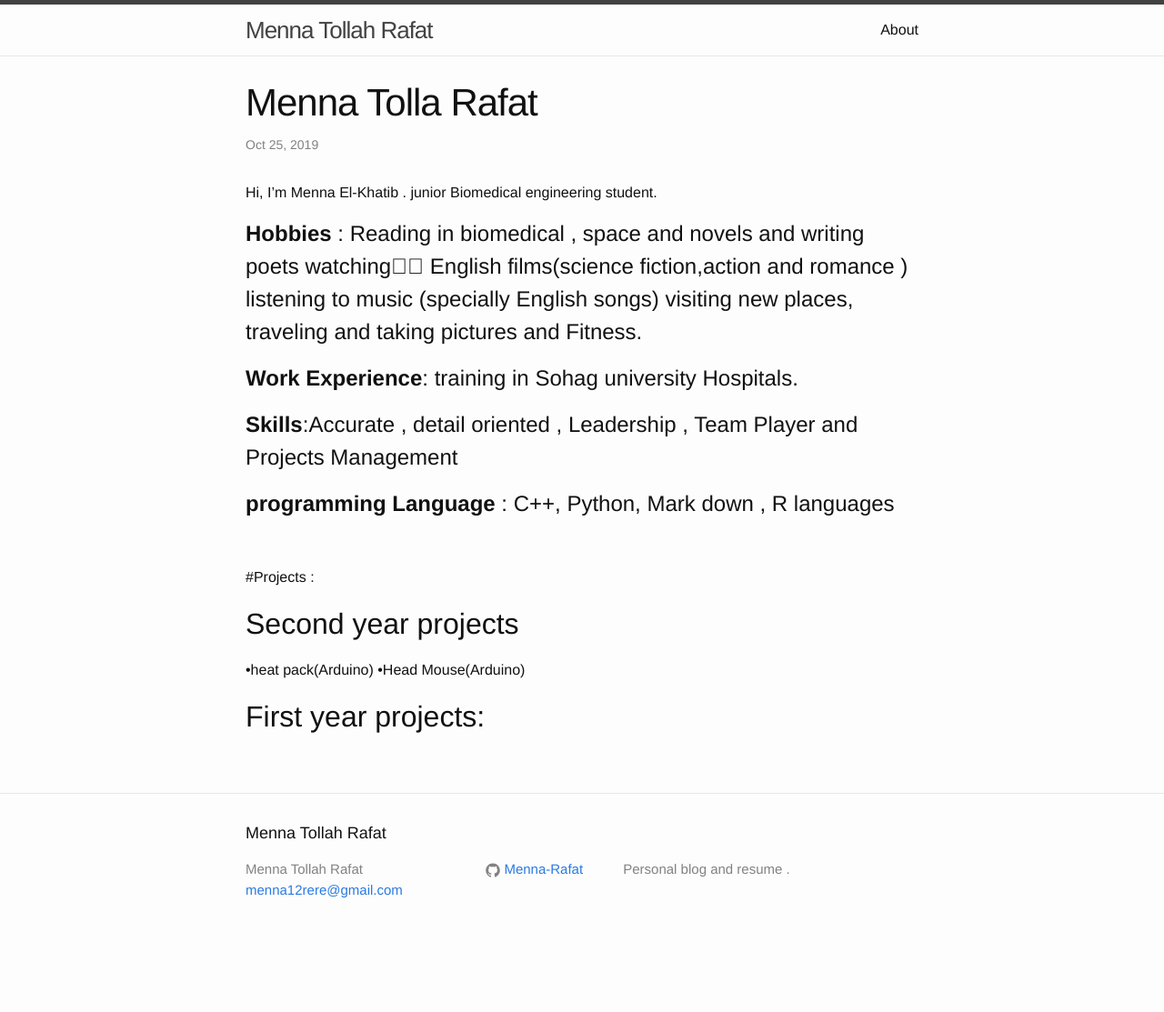
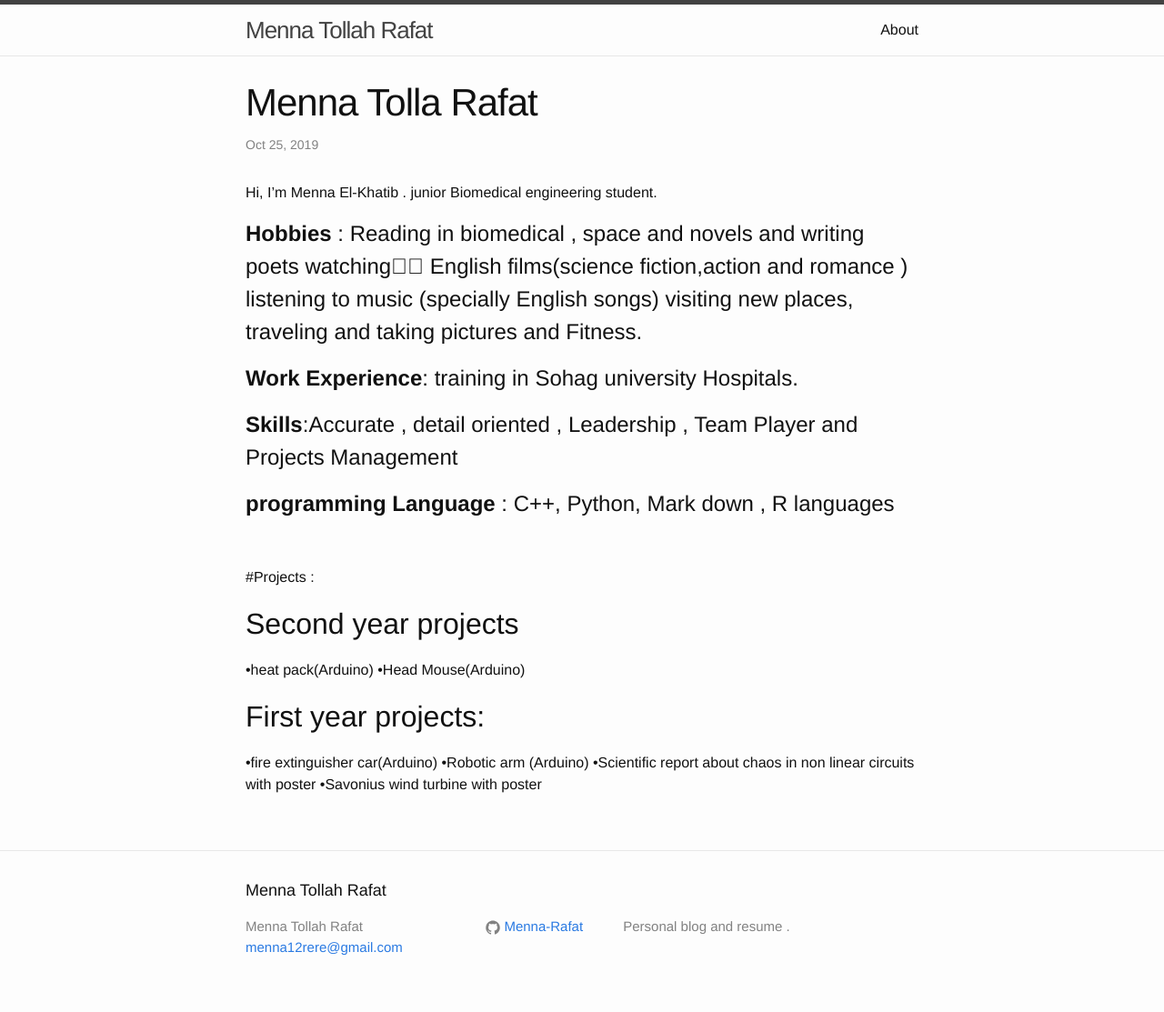
Before and after one commit to Menna-Rafat/menna-rafat.github.io, a Jekyll site: the page built from _posts/2019-10-24-welcome-to-jekyll.markdown, in a window 1280 px wide. Shown: the whole page at 91% size. Built offline with Jekyll 4.4.1, drawn with Linux system fonts in a browser that asks for light colours; before the commit the page ends 1050 px from its top, so only the background shows below that.

Commit message:
Updated Welcome To Jekyll

```diff
--- a/_posts/2019-10-24-welcome-to-jekyll.markdown
+++ b/_posts/2019-10-24-welcome-to-jekyll.markdown
@@ -16,5 +16,10 @@ Hi, I’m Menna El-Khatib . junior Biomedical engineering student.
 #Projects :
 ## Second year projects
 •heat pack(Arduino)
-•Head Mouse(Arduino)
+•Head Mouse(Arduino)<br/>
+
 ## First year projects:
+•fire extinguisher car(Arduino)
+•Robotic arm (Arduino)
+•Scientific report about chaos in non linear circuits with poster
+•Savonius wind turbine with poster
```
